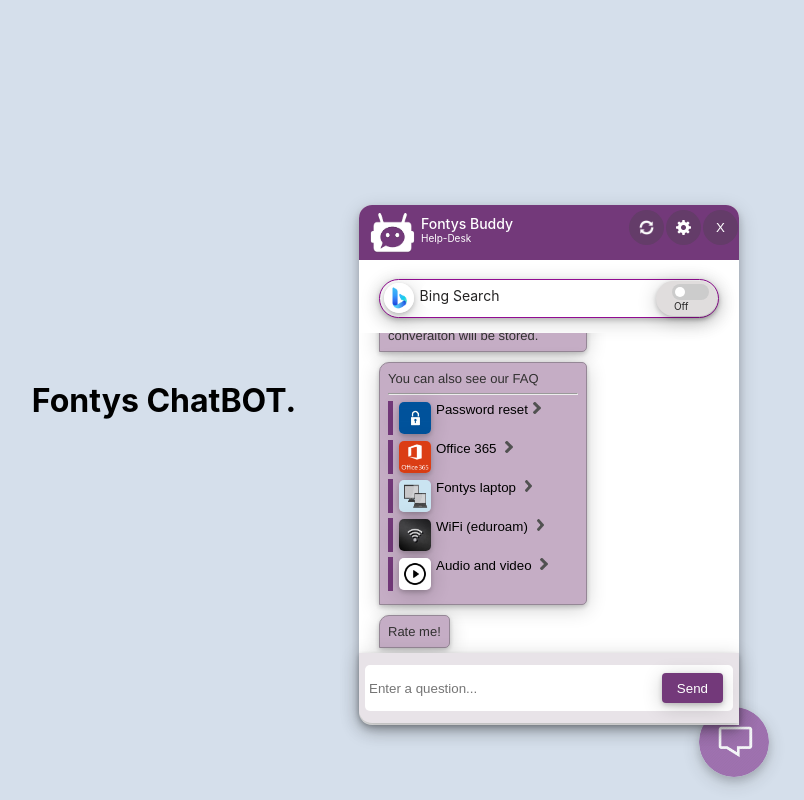
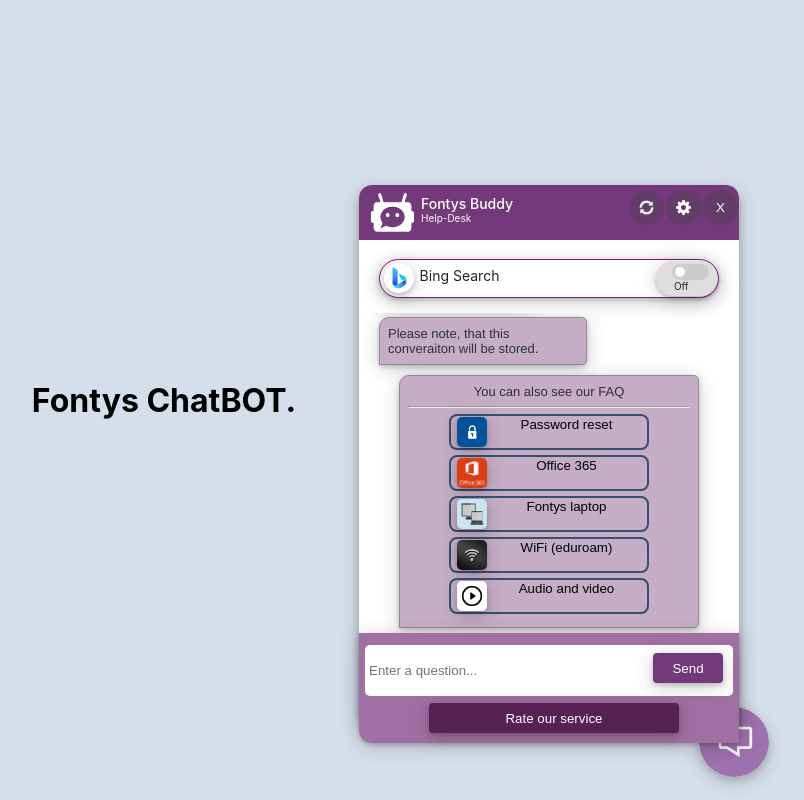
Before and after one commit to pinje/chatbot-frontend, a React (Create React App) app: page / in a window 1280 px wide. Both pictures are taken after a click on the picture 1210 px from the left and 742 px from the top of the page. Shown: the whole page, without its empty margins (476-1280 px from the left). Built offline with nearby package versions, Linux system fonts and the light colour scheme.

Commit message:
feedback comp

```diff
--- a/src/App.tsx
+++ b/src/App.tsx
@@ -1,8 +1,7 @@
 import './App.css';
 import './components/ChatPopup.css';
 import ChatPopup from './components/ChatPopup';
-import {useEffect, useState} from 'react';
-
+import {useState} from 'react';
 
 function App() {
 
--- a/src/components/ChatPopup.css
+++ b/src/components/ChatPopup.css
@@ -4,7 +4,7 @@
 
     bottom: 0;
     width: 380px;
-    height: 520px;
+    height: 540px;
     position: fixed;
     right: 65px;
     bottom: 75px;
@@ -61,7 +61,7 @@
     /* background-color: #9b899f;     */
     width: 290px;
     position: fixed;
-    bottom: 0px;
+    bottom: px;
   }
   .popup-footer input{
     height: 60%;
--- a/src/components/ChatPopup.tsx
+++ b/src/components/ChatPopup.tsx
@@ -28,7 +28,6 @@
 }
 
 function ChatPopup(props: popupState) {
-
 
    const [openSettings, setOpenSettings] = useState<boolean>(false);
    const [feedback, setFeedback] = useState<boolean>(false);
--- a/src/components/FeedbackPopup.tsx
+++ b/src/components/FeedbackPopup.tsx
@@ -14,7 +14,9 @@
     const [rating, setRating] = useState(0);
 
     const submitFeedback = () => {
-        storeConveration([{type:"botLink",message:"h"},{type:"botLink",message:"h"}], 5);
+        console.log("clcKC")
+        console.log(rating)
+        storeConveration("", rating);
     }
 
     return (
@@ -28,7 +30,7 @@
                     starDimension={"20"}
                     changeRating={setRating}
                     starHoverColor="purple"
-                name='rating'/>
+                    name='rating' />
             </div>
             <div className='notice'>
                 By answering this, the chat logs will be stored into our database
--- a/src/components/chat/Category.css
+++ b/src/components/chat/Category.css
@@ -1,11 +1,14 @@
 button {
-    border: 0;
-    text-align: left;
+    border: 2px solid #355070;
+    text-align: center;
+
     text-decoration: none;
-    display: inline-block;
-    border-left: 5px solid #73397a;
+    /* display: inline-block; */
+    border-radius: 8px;
+    /* border-left: 5px solid #73397a; */
     background-color: transparent;
     margin-bottom: 5px;
+    width: 200px;
 }
 
 button:hover {
@@ -13,18 +16,13 @@
     background-color: #bf86c6
 }
 
-.arrow {
-    height: 12px;
-    display: inline;
-    margin-left: 5px;
-}
 .icons{
-    width: 32px;
-    height: 32px;
+    width: 30px;
+    height: 30px;
     float: left;
     margin-right: 5px;
     border-radius: 5px;
     box-shadow: 0 2px 5px 0 rgba(0, 0, 0, 0.2),
     0 4px 20px 0 rgba(0, 0, 0, 0.19);
-  color: rgb(49, 48, 48);
+    color: rgb(49, 48, 48);
 }
--- a/src/components/chat/Category.tsx
+++ b/src/components/chat/Category.tsx
@@ -1,4 +1,3 @@
-import { connect } from "react-redux";
 import "./Category.css"
 
 function Category(props:any) {
@@ -34,21 +33,21 @@
           <hr/>
           <button onClickCapture={passwordQuestion}>
           <img className="icons" src={require('../../img/password4.jpg')}/>
-
-           Password reset<img className="arrow" src={require('../../img/arrow.png')} /></button>
+           Password reset</button><br/>
           <button onClickCapture={officeQuestion}>
           <img className="icons" src={require('../../img/office3.webp')}/>
-            Office 365 <img className="arrow" src={require('../../img/arrow.png')} /></button>
+            Office 365 </button><br/>
           <button onClickCapture={fontysLaptopQuestion}>
           <img className="icons" src={require('../../img/laptop1.jpg')}/>
-            Fontys laptop <img className="arrow" src={require('../../img/arrow.png')} /></button>
+            Fontys laptop </button><br/>
           <button onClickCapture={wifiQuestion}>
           <img className="icons" src={require('../../img/wifi2.jpg')}/>
-            WiFi (eduroam) <img className="arrow" src={require('../../img/arrow.png')} /></button>
+            WiFi (eduroam) </button><br/>
           <button onClickCapture={mediaQuestion}>
           <img className="icons" src={require('../../img/video.jpg')}/>
-            Audio and video <img className="arrow" src={require('../../img/arrow.png')} /></button>
+            Audio and video</button><br/>
         </div>)}
+
         {props.lang == "dutch" && (<div>
           Bekijk ook de vaakgestelde vragen
           <hr/>
--- a/src/components/chat/Chat.css
+++ b/src/components/chat/Chat.css
@@ -16,10 +16,12 @@
   border: 1px solid #958796;
   border-radius: 10px 5px 5px 0px;
 }
-/* .sth {
+
+.faq {
   background-color: rgb(197, 173, 197);
+  text-align: center;
   max-width: 450px;
-  min-width: 20px;
+  min-width: 282px;
   width: fit-content;
   font-size: 13px;
   box-shadow: 0 2px 5px 0 rgba(0, 0, 0, 0.2),
@@ -29,10 +31,11 @@
   font-weight: 500;
   margin-top: 10px;
   padding: 8px;
-  margin-left: 20px;
+  margin-left: 40px;
+  margin-right: 40px;
   border: 1px solid #958796;
   border-radius: 10px 5px 5px 0px;
-} */
+}
 
 a:hover {
   color: #c9184a;
@@ -80,17 +83,17 @@
   display: flex;
   justify-content: space-between;
   position: static;
-  background-color: #e8e3e8;
+  background-color: #a26fa2;
   width: 100%;
   /* height: 70px;  */
-  height: 70px;
+  height: 110px;
   box-shadow: 0 2px 5px 0 rgba(0, 0, 0, 0.2),
     0 4px 20px 0 rgba(0, 0, 0, 0.19);
   border-radius: 0px 0px 0px 13px;
 }
 
 .input-box input {
-  max-height: 100%;
+  max-height: 43%;
   width: 100%;
   float: left;
   border: none;
@@ -103,6 +106,7 @@
 
 .input-box button {
   border: none;
+  width: 70px;
   height: 30px;
   padding: 2px 15px;
   margin: 20px 16px;
@@ -120,6 +124,15 @@
 .input-box button:hover {
   cursor: pointer;
   background-color: #6c5f6f;
+}
+.input-box .feeback-btn{
+  margin-top: 70px;
+
+ width: 250px;
+ margin-right: 60px;
+  color: #ffffff;
+  align-items: center;
+  background-color: rgb(86, 34, 84);
 }
 
 .send-icon{
--- a/src/components/chat/Chat.tsx
+++ b/src/components/chat/Chat.tsx
@@ -14,7 +14,6 @@
   askCategory,
   categoryList,
   askQuestion,
-  storeConveration,
 } from "../actions/watson";
 
 const Chat = ({
@@ -25,8 +24,7 @@
   searchGoogle,
   askCategory,
   categoryList,
-  askQuestion,
-  storeConveration
+  askQuestion
 }: {
   chat: any;
   lang: any;
@@ -36,7 +34,6 @@
   askCategory: any;
   categoryList: any;
   askQuestion: any;
-  storeConveration:any;
 }) => {
   //Handle User Message
   const [message, setMessage] = useState("");
@@ -70,8 +67,8 @@
       a message is sent as a user that asks the question (to personalize the experience),
       then the bot replies with Q&A of that topic */
   const clickCategory = (category: string) => {
-    switch(lang) {
-      case("english"):
+    switch (lang) {
+      case ("english"):
         switch (category) {
           case "password":
             return (
@@ -100,7 +97,7 @@
           default:
             return null;
         }
-        case("dutch"):
+      case ("dutch"):
         switch (category) {
           case "password":
             return (
@@ -165,7 +162,7 @@
       case "category":
         return (
           <div className="bot">
-            <Questions category={msg.message} clickQuestion={clickQuestion} lang={lang}/>
+            <Questions category={msg.message} clickQuestion={clickQuestion} lang={lang} />
             <button
               className="goback-button"
               onClickCapture={returnCategoryMenu}
@@ -182,7 +179,7 @@
       case "question":
         return (
           <div className="bot">
-            <Question question={msg.message} lang={lang}/>
+            <Question question={msg.message} lang={lang} />
             <button
               className="goback-button"
               onClickCapture={returnCategoryMenu}
@@ -242,7 +239,7 @@
         <div className="bot">Hi! How can I help you?</div>
         <div className="bot">Please note, that this converaiton will be stored.</div>
         {/* Showing FAQ by categories*/}
-        <div className="bot">
+        <div className="faq">
           <Category clickCategory={clickCategory} lang={lang} />
         </div>
 
@@ -252,9 +249,9 @@
           : chat.map((msg: any) => (
             <div className={msg.type}>{condition(msg)}</div>
           ))}
-        <div className="bot">Rate me!</div>
 
         <div ref={messagesEndRef} className="chat-buffer" />
+
       </div>
       {/* Input Box */}
       <div>
@@ -267,7 +264,9 @@
             placeholder="Enter a question...">
           </input>
           <button> Send </button>
+          <button className="feeback-btn"> Rate our service </button>
         </form>
+
       </div>
     </div>)}
     {lang == "dutch" && (<div className="chat">
@@ -276,13 +275,13 @@
         <div> <p className="googletext" >Zoek met Google</p> </div>
         <div className="switch-container">
 
-        <label  className="switch">
+          <label className="switch">
 
-          <input onFocus={handleSearchToggle} type="checkbox"/>
-          <span className="slider round"/>
+            <input onFocus={handleSearchToggle} type="checkbox" />
+            <span className="slider round" />
             {toggleSearch === false
               ? <div className="off">Uit</div>
-             :<div className="on">Aan</div> }
+              : <div className="on">Aan</div>}
           </label>
         </div>
       </div>
@@ -332,6 +331,5 @@
   searchGoogle,
   askCategory,
   categoryList,
-  askQuestion,
-  storeConveration
+  askQuestion
 })(Chat);
```
Lines whose indentation alone changed are shown as unchanged.
